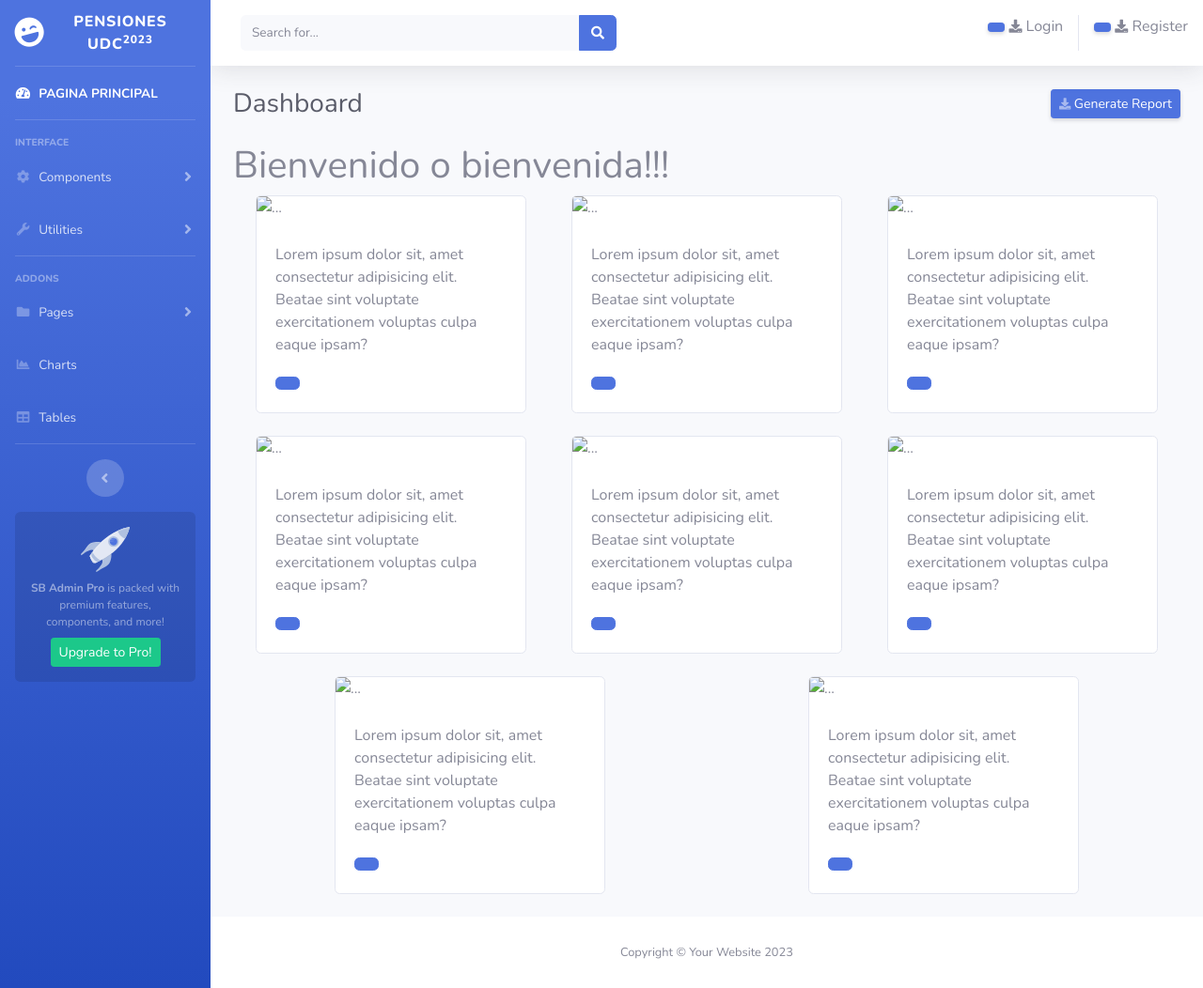
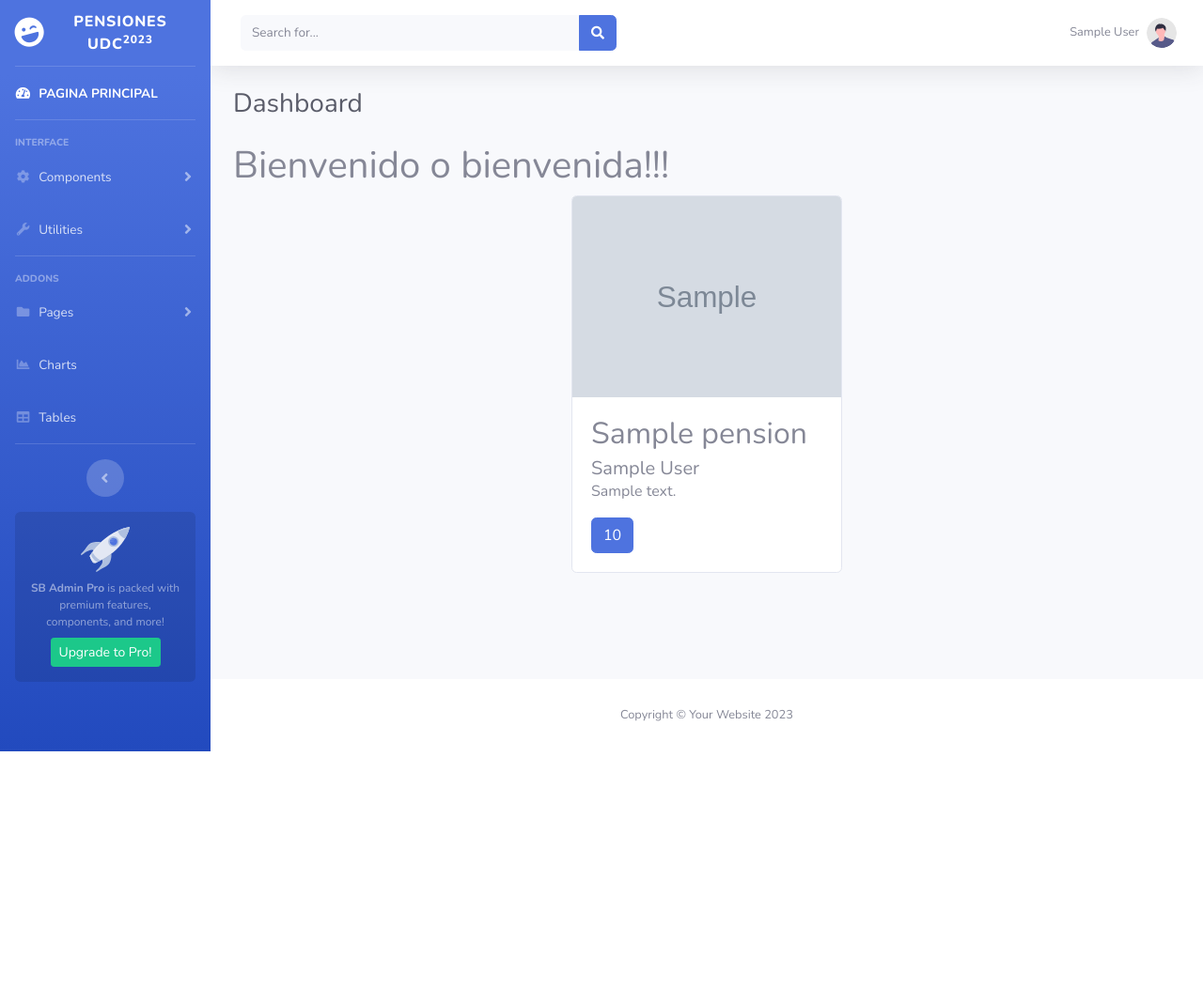
Before and after one commit to EliansRO/ISI_2023-1, a Flask app: page / in a window 1280 px wide. Shown: the whole page at 94% size. After the commit the page ends 800 px from the top, so only its background shows below. Run offline with Flask 3, Linux system fonts and the light colour scheme; a user stored in the database is signed in; tables that the repository leaves empty or names only in its code hold one stand-in row (values such as "Sample post"); grey boxes marked "Sample" are stand-in pictures; some libraries are stand-ins or nearby versions.

Commit message:
5-jun-2023:3-13pm

```diff
--- a/app.py
+++ b/app.py
@@ -70,15 +70,7 @@
 @app.route('/')
 def index():
     if current_user.is_authenticated:
-        cards = [{'title':'Mansión','description':'Lorem ipsum dolor sit, amet consectetur adipisicing elit. Beatae sint voluptate exercitationem voluptas culpa eaque ipsam?'},
-                {'title':'Mansión','description':'Lorem ipsum dolor sit, amet consectetur adipisicing elit. Beatae sint voluptate exercitationem voluptas culpa eaque ipsam?'},
-                {'title':'Mansión','description':'Lorem ipsum dolor sit, amet consectetur adipisicing elit. Beatae sint voluptate exercitationem voluptas culpa eaque ipsam?'},
-                {'title':'Mansión','description':'Lorem ipsum dolor sit, amet consectetur adipisicing elit. Beatae sint voluptate exercitationem voluptas culpa eaque ipsam?'},
-                {'title':'Mansión','description':'Lorem ipsum dolor sit, amet consectetur adipisicing elit. Beatae sint voluptate exercitationem voluptas culpa eaque ipsam?'},
-                {'title':'Mansión','description':'Lorem ipsum dolor sit, amet consectetur adipisicing elit. Beatae sint voluptate exercitationem voluptas culpa eaque ipsam?'},
-                {'title':'Mansión','description':'Lorem ipsum dolor sit, amet consectetur adipisicing elit. Beatae sint voluptate exercitationem voluptas culpa eaque ipsam?'},
-                {'title':'Mansión','description':'Lorem ipsum dolor sit, amet consectetur adipisicing elit. Beatae sint voluptate exercitationem voluptas culpa eaque ipsam?'}
-                ]
+        cards = ModelPensions.get_pension_all(db)
         return render_template('index.html', cards=cards)
     else:
         cards = ModelPensions.get_pension_all(db)
--- a/templates/auth/login.html
+++ b/templates/auth/login.html
@@ -2,7 +2,7 @@
 
 {% block title %} LOGIN {% endblock %}
 
-{% if currentUser %}
+{% if current_user.is_authenticated %}
     {{ url_for('index') }}
 {% else %}
     {% block body %}
--- a/templates/auth/register.html
+++ b/templates/auth/register.html
@@ -2,7 +2,7 @@
 
 {% block title %} Register {% endblock %}
 
-{% if currentUser %}
+{% if current_user.is_authenticated %}
     {{ url_for('index') }}
 {% else %}
     {% block body %}
--- a/templates/index.html
+++ b/templates/index.html
@@ -3,7 +3,38 @@
 {% block title %} PENSIONES UDC 2023 {% endblock %}
 
 {% block userInformation %}
-  {% if currentUser %}
+  {% if current_user.is_authenticated %}
+    <!-- Nav Item - User Information -->
+    <li class="nav-item dropdown no-arrow">
+        <a class="nav-link dropdown-toggle" href="#" id="userDropdown" role="button"
+            data-toggle="dropdown" aria-haspopup="true" aria-expanded="false">
+            <span class="mr-2 d-none d-lg-inline text-gray-600 small">{{current_user.name}}</span>
+            <img class="img-profile rounded-circle"
+                src="{{ url_for('static', filename='img/undraw_profile.svg') }}">
+        </a>
+        <!-- Dropdown - User Information -->
+        <div class="dropdown-menu dropdown-menu-right shadow animated--grow-in"
+            aria-labelledby="userDropdown">
+            <a class="dropdown-item" href="#">
+                <i class="fas fa-user fa-sm fa-fw mr-2 text-gray-400"></i>
+                Profile
+            </a>
+            <a class="dropdown-item" href="#">
+                <i class="fas fa-cogs fa-sm fa-fw mr-2 text-gray-400"></i>
+                Settings
+            </a>
+            <a class="dropdown-item" href="#">
+                <i class="fas fa-list fa-sm fa-fw mr-2 text-gray-400"></i>
+                Activity Log
+            </a>
+            <div class="dropdown-divider"></div>
+            <a class="dropdown-item" href="{{  url_for('logout')  }}" data-toggle="modal" data-target="#logoutModal">
+                <i class="fas fa-sign-out-alt fa-sm fa-fw mr-2 text-gray-400"></i>
+                Logout
+            </a>
+        </div>
+    </li>
+
 
   {% else %}
     <li class="nav-item dropdown no-arrow">
@@ -42,3 +73,29 @@
     {% endblock %}
 
 {% endblock %}
+
+{% block logoutmodal %}
+
+    {% if current_user %}
+            <!-- Logout Modal-->
+          <div class="modal fade" id="logoutModal" tabindex="-1" role="dialog" aria-labelledby="exampleModalLabel"
+          aria-hidden="true">
+          <div class="modal-dialog" role="document">
+              <div class="modal-content">
+                  <div class="modal-header">
+                      <h5 class="modal-title" id="exampleModalLabel">Ready to Leave?</h5>
+                      <button class="close" type="button" data-dismiss="modal" aria-label="Close">
+                          <span aria-hidden="true">×</span>
+                      </button>
+                  </div>
+                  <div class="modal-body">Select "Logout" below if you are ready to end your current session.</div>
+                  <div class="modal-footer">
+                      <button class="btn btn-secondary" type="button" data-dismiss="modal">Cancel</button>
+                      <a class="btn btn-primary" href="{{ url_for('logout') }}">Logout</a>
+                  </div>
+              </div>
+          </div>
+      </div>
+    {% endif %}
+
+{% endblock %}
--- a/templates/layout.html
+++ b/templates/layout.html
@@ -225,8 +225,6 @@
                     <!-- Page Heading -->
                     <div class="d-sm-flex align-items-center justify-content-between mb-4">
                         <h1 class="h3 mb-0 text-gray-800">Dashboard</h1>
-                        <a href="#" class="d-none d-sm-inline-block btn btn-sm btn-primary shadow-sm"><i
-                                class="fas fa-download fa-sm text-white-50"></i> Generate Report</a>
                     </div>
 
                     {% block body %}
@@ -261,25 +259,8 @@
         <i class="fas fa-angle-up"></i>
     </a>
 
-    <!-- Logout Modal-->
-    <div class="modal fade" id="logoutModal" tabindex="-1" role="dialog" aria-labelledby="exampleModalLabel"
-        aria-hidden="true">
-        <div class="modal-dialog" role="document">
-            <div class="modal-content">
-                <div class="modal-header">
-                    <h5 class="modal-title" id="exampleModalLabel">Ready to Leave?</h5>
-                    <button class="close" type="button" data-dismiss="modal" aria-label="Close">
-                        <span aria-hidden="true">×</span>
-                    </button>
-                </div>
-                <div class="modal-body">Select "Logout" below if you are ready to end your current session.</div>
-                <div class="modal-footer">
-                    <button class="btn btn-secondary" type="button" data-dismiss="modal">Cancel</button>
-                    <a class="btn btn-primary" href="login.html">Logout</a>
-                </div>
-            </div>
-        </div>
-    </div>
+    {% block logoutmodal %}
+    {% endblock %}
 
     <!-- Bootstrap core JavaScript-->
     <script src="{{ url_for('static', filename='vendor/jquery/jquery.min.js') }}"></script>
```
